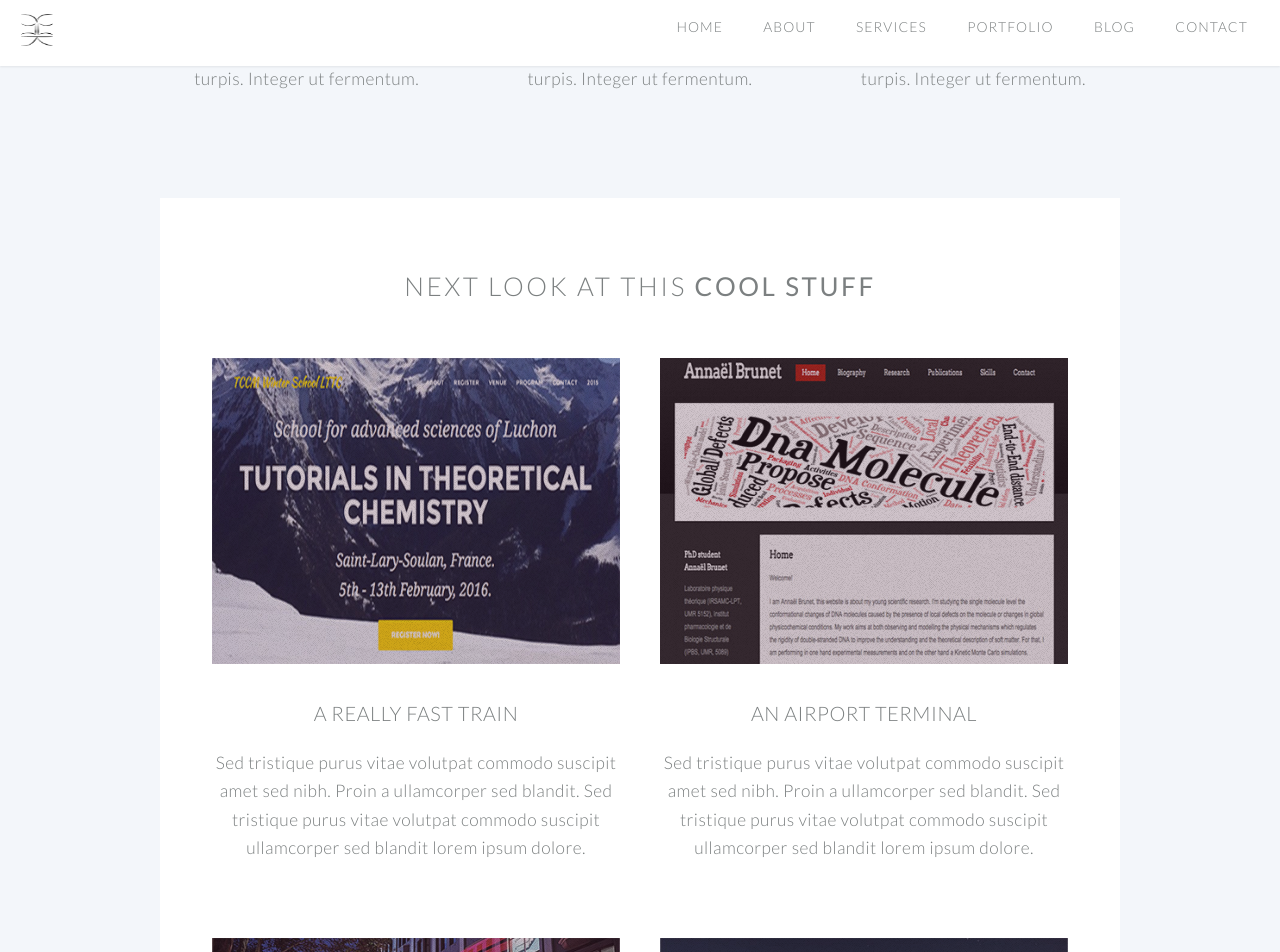
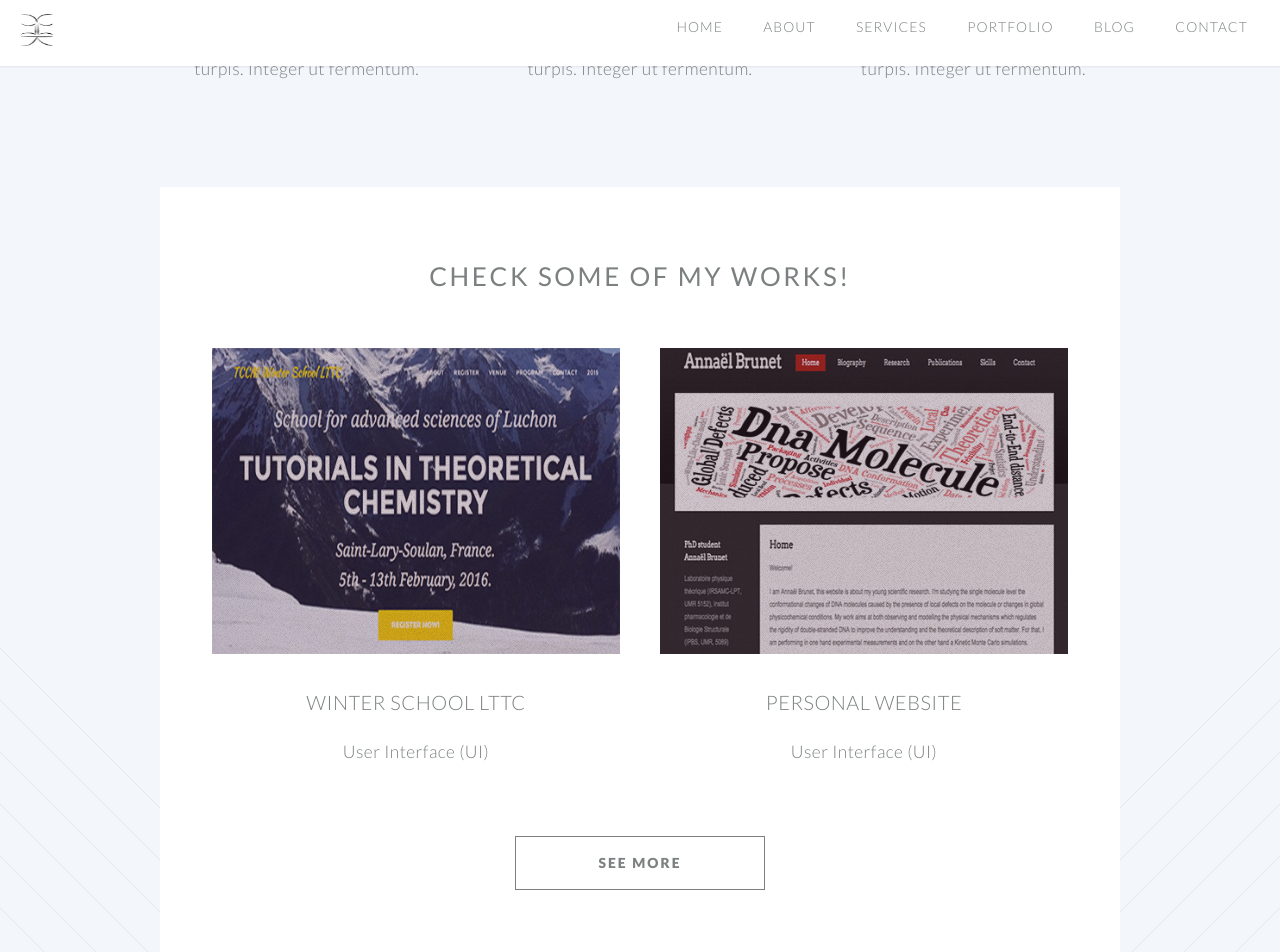
Before and after one commit to claucvk/claucvk.github.io, a Jekyll site: the page built from Twenty-Jekyll-Theme-master/index.html, in a window 1280 px wide and 1400 px high, scrolled down 1797 px. Shown: the top 952 px of the window. Built offline with Jekyll 4.4.1, drawn with Linux system fonts in a browser that asks for light colours; some of the changed text lies outside the part shown.

Commit message:
cambios en about/index

```diff
--- a/Twenty-Jekyll-Theme-master/about/index.html
+++ b/Twenty-Jekyll-Theme-master/about/index.html
@@ -16,7 +16,6 @@
 				<header class="special container">
 					<span class="icon fa-info"></span>
 					<h2>More About me and this website</strong></h2>
-					<p>Where that in the center faces the nameless horrors alone.</p>
 				</header>
 
 				<!-- One -->
--- a/Twenty-Jekyll-Theme-master/index.html
+++ b/Twenty-Jekyll-Theme-master/index.html
@@ -5,16 +5,14 @@
 			<article id="main">
 
 				<header class="special container">
-					<span class="icon fa-bar-chart-o"></span>
-					<h2>As this is my <strong>twentieth</strong> freebie for HTML5 UP
-					<br />
-					I decided to give it a really creative name.</h2>
-					<p>Turns out <strong>Twenty</strong> was the best I could come up with. Anyway, lame name aside,
-					<br />
-					it's minimally designed, fully responsive, built on HTML5/CSS3/<strong>skel</strong>,
-					and, like all my stuff,
-					<br />
-					released for free under the <a href="http://html5up.net/license">Creative Commons Attribution 3.0</a> license. Have fun!</p>
+					<span class="icon fa-home"></span>
+					<h2><strong>Hello Strangers</strong></h2>
+					<p>
+						<b>Welcome!</b> If you are interested about UX Design this is the right place for you!
+						<br>
+						In this website you are going to find a blog about this awesome field as well as some information about my personal work...
+					</p>
+					<p><br/><a href="/about/" class="btn btn-theme">Read more</a></p>
 				</header>
 
 				<!-- One -->
@@ -91,7 +89,7 @@
 					<section class="wrapper style3 container special">
 
 						<header class="major">
-							<h2>Next look at this <strong>cool stuff</strong></h2>
+							<h2><strong>Check some of my works!</strong></h2>
 						</header>
 
 						<div class="row">
@@ -100,9 +98,9 @@
 								<section>
 									<a href="#" class="image featured"><img src="images/pic01.jpg" alt="" /></a>
 									<header>
-										<h3>A Really Fast Train</h3>
+										<h3>Winter School LTTC</h3>
 									</header>
-									<p>Sed tristique purus vitae volutpat commodo suscipit amet sed nibh. Proin a ullamcorper sed blandit. Sed tristique purus vitae volutpat commodo suscipit ullamcorper sed blandit lorem ipsum dolore.</p>
+									<p>User Interface (UI)</p>
 								</section>
 
 							</div>
@@ -111,41 +109,16 @@
 								<section>
 									<a href="#" class="image featured"><img src="images/pic02.jpg" alt="" /></a>
 									<header>
-										<h3>An Airport Terminal</h3>
+										<h3>Personal Website</h3>
 									</header>
-									<p>Sed tristique purus vitae volutpat commodo suscipit amet sed nibh. Proin a ullamcorper sed blandit. Sed tristique purus vitae volutpat commodo suscipit ullamcorper sed blandit lorem ipsum dolore.</p>
+									<p>User Interface (UI)</p>
 								</section>
-
-							</div>
-						</div>
-						<div class="row">
-							<div class="6u">
-
-								<section>
-									<a href="#" class="image featured"><img src="images/pic03.jpg" alt="" /></a>
-									<header>
-										<h3>Hyperspace Travel</h3>
-									</header>
-									<p>Sed tristique purus vitae volutpat commodo suscipit amet sed nibh. Proin a ullamcorper sed blandit. Sed tristique purus vitae volutpat commodo suscipit ullamcorper sed blandit lorem ipsum dolore.</p>
-								</section>
-
-							</div>
-							<div class="6u">
-
-								<section>
-									<a href="#" class="image featured"><img src="images/pic04.jpg" alt="" /></a>
-									<header>
-										<h3>And Another Train</h3>
-									</header>
-									<p>Sed tristique purus vitae volutpat commodo suscipit amet sed nibh. Proin a ullamcorper sed blandit. Sed tristique purus vitae volutpat commodo suscipit ullamcorper sed blandit lorem ipsum dolore.</p>
-								</section>
-
 							</div>
 						</div>
 
 						<footer class="major">
 							<ul class="buttons">
-								<li><a href="#" class="button">See More</a></li>
+								<li><a href="portfolio/" class="button">See More</a></li>
 							</ul>
 						</footer>
 
@@ -158,13 +131,7 @@
 
 				<header>
 					<h2>Ready to do <strong>something</strong>?</h2>
-					<p>Proin a ullamcorper elit, et sagittis turpis integer ut fermentum.</p>
+					<p>Nobody was born successful, and every day is a learning experience. The way you want to make this journey called life depends on you. Love what you are doing and find your place in this world. Always respect others but never let them make you down, your conscience will thank you later. And remember the present soon become an unchangeable past and the future depend on present.
+					</p>
 				</header>
-				<footer>
-					<ul class="buttons">
-						<li><a href="#" class="button special">Take My Money</a></li>
-						<li><a href="#" class="button">LOL Wut</a></li>
-					</ul>
-				</footer>
-
 			</section>
```
